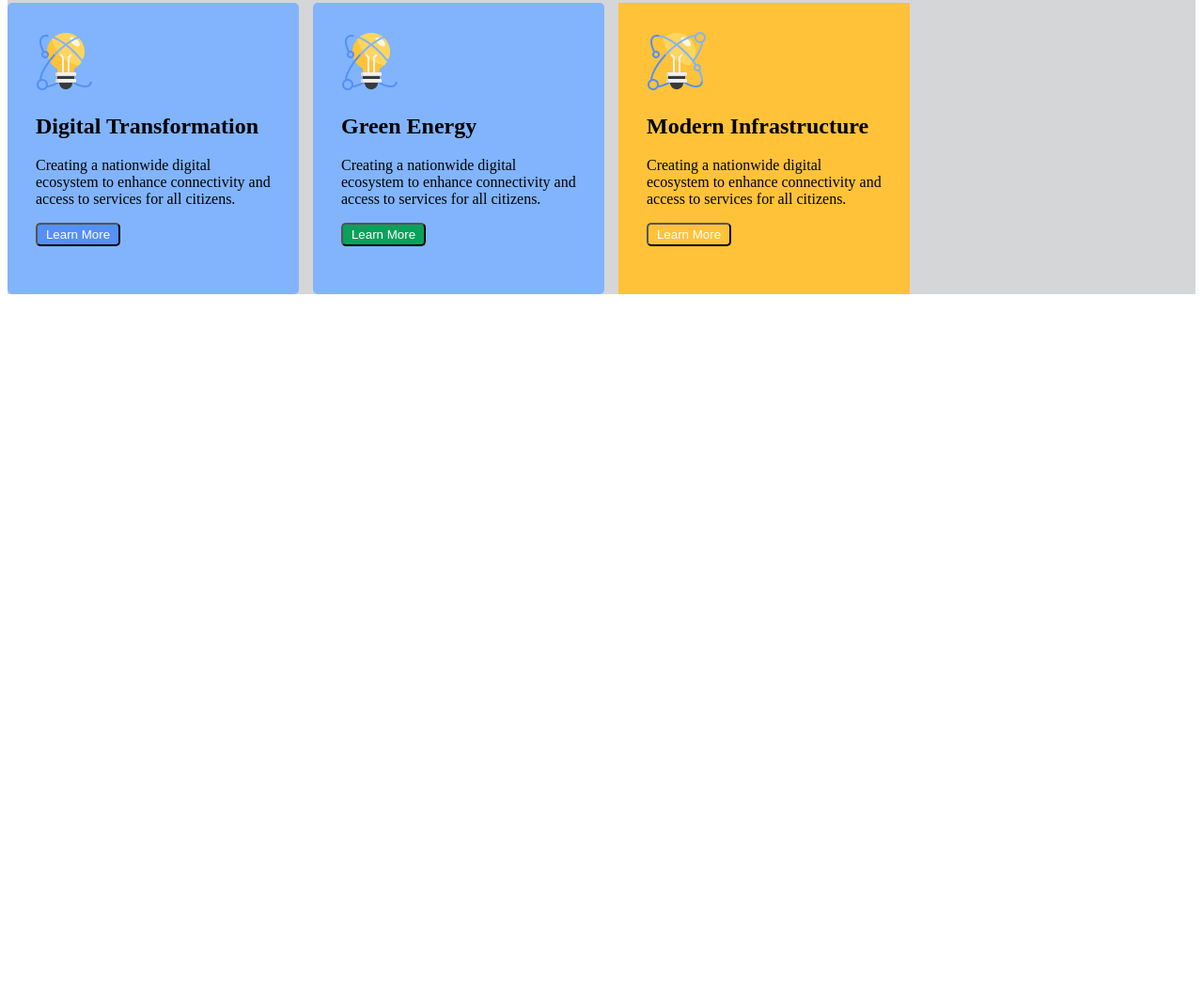
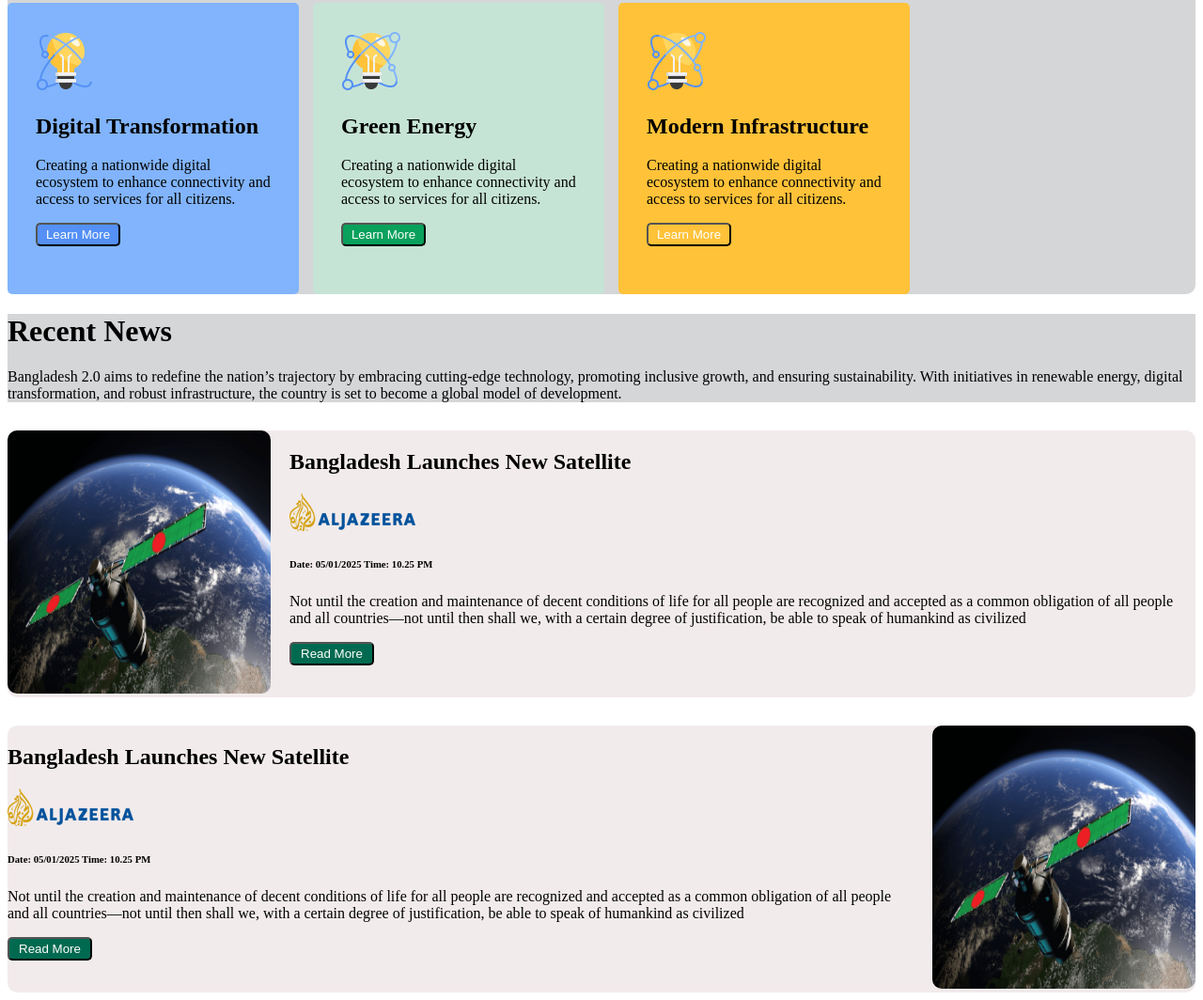
Before and after one commit to abdurhq/assignment-1, a plain HTML site: page index.html in a window 1280 px wide. Shown: the part 712-1776 px from the top of the page at 94% size. Before the commit the page ends 1033 px from the top, so only its background shows below. Drawn offline with Linux system fonts and the light colour scheme.

Commit message:
third commit

```diff
--- a/index.html
+++ b/index.html
@@ -57,7 +57,41 @@ vision and challenges in New Bangladesh.</h1>
             </div>
             </main>
         </section>
+        <div class="nav">
+            <div class="blue">
+            <h1>Recent News</h1>
+            <p>Bangladesh 2.0 aims to redefine the nation’s trajectory by embracing cutting-edge technology, promoting inclusive growth, and ensuring sustainability. With initiatives in renewable energy, digital transformation, and robust infrastructure, the country is set to become a global model of development.</p>
+            </div>
+            <section class="jpg">
+            <div class="news">
+                <img src="./assets/satelite.png" alt="">
+            </div>
+            <div>
+                <h2>Bangladesh Launches New Satellite</h2>
+                <img src="./assets/al-jazeera.png" alt="">
+                <h6>Date: 05/01/2025
+Time: 10.25 PM</h6>
+<p>Not until the creation and maintenance of decent conditions of life for all people are recognized and accepted as a common obligation of all people and all countries—not until then shall we,
+with a certain degree of justification, be able to speak of humankind as civilized</p>
+<button class="read">Read More</button>
+            </div>
+            </section>
+             <section class="jpg">
 
+            <div>
+                <h2>Bangladesh Launches New Satellite</h2>
+                <img src="./assets/al-jazeera.png" alt="">
+                <h6>Date: 05/01/2025
+Time: 10.25 PM</h6>
+<p>Not until the creation and maintenance of decent conditions of life for all people are recognized and accepted as a common obligation of all people and all countries—not until then shall we,
+with a certain degree of justification, be able to speak of humankind as civilized</p>
+<button class="read">Read More</button>
+            </div>
+            <div class="news">
+                <img src="./assets/satelite.png" alt="">
+            </div>
+            </section>
+        </div>
 
 </body>
 </html>
--- a/style.css
+++ b/style.css
@@ -51,7 +51,7 @@
     height: 250px;
     padding: 30px;
     border-radius: 5px;
-    background-color: #81B4FC;
+    background-color: #C6E4D6;
 }
 .B{
     width: 90px;
@@ -65,6 +65,7 @@
     width: 250px;
     height: 250px;
     padding: 30px;
+    border-radius: 5px;
     background-color:#FFC239;
 
 
@@ -82,4 +83,34 @@
 }
 .content{
     background-color: #D5D6D8;
+    border-radius: 10px;
 }
+.jpg{
+    display: flex;
+    gap: 20px;
+    margin-top: 30px;
+    background-color: #f2ebeb;
+    border-radius: 10px;
+
+}
+.news img{
+    width:280px ;
+    height: 280px;
+    border-radius: 10px;
+}
+.blue{
+    background-color: #D5D6D8;
+
+}
+.read{
+    width: 90px;
+    height: 25px;
+    border-radius: 5px;
+    background-color: #006A50;
+    color: #FFFFFF;
+
+
+}
+.nav{
+   background-color: #FFFFFF;
+}
```
